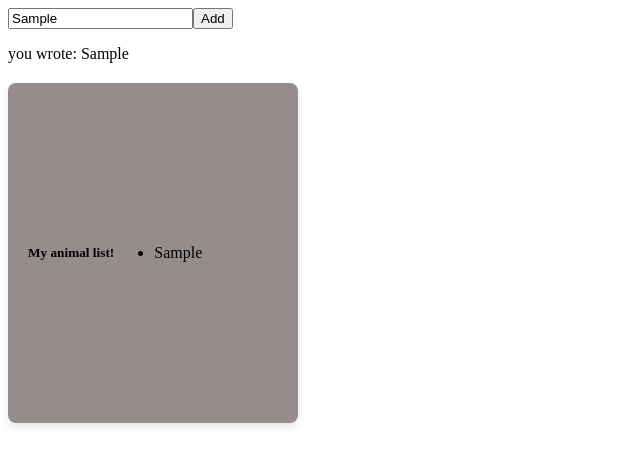
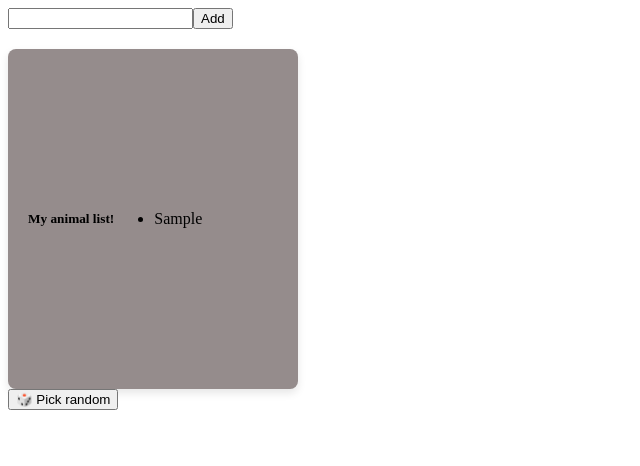
Before and after one commit to Mahdi-0011/parent-children, a React (Vite) app: page / in a window 1280 px wide. Both pictures are taken after typing "Sample" into the empty fields and a click on the button "Add". Shown: the top 466 px of the page, without its empty margins (0-640 px from the left). Built offline with nearby package versions, Linux system fonts and the light colour scheme.

Commit message:
knapp och funktion för att slumpa ett djur från listan

```diff
--- a/src/componetns/Animallist/animlalist.tsx
+++ b/src/componetns/Animallist/animlalist.tsx
@@ -1,43 +1,47 @@
 import { useState } from "react";
-import './animallist.scss'
-
-//["Lion", "Horse", "Dolfin"]//
-//<string[]>//
-
+import "./animallist.scss";
 
 const AnimalList = () => {
+  const [inputvalue, setinputvalue] = useState("");
+  const [animallist, setanimallist] = useState<string[]>([]);
+  const [randomAnimal, setRandomAnimal] = useState<string | null>(null);
 
-  const[inputvalue, setinputvalue] = useState("");
-  const[animallist, setanimallist] = useState<string[]>([]);
+  const handleInputChange = (e: React.ChangeEvent<HTMLInputElement>) => {
+    setinputvalue(e.target.value);
+  };
 
-  const HandelInputChange = (e:React.ChangeEvent<HTMLInputElement>) => {
-    setinputvalue(e.target.value);
+  const addAnimal = () => {
+    if (inputvalue.trim() !== "") {
+      setanimallist([...animallist, inputvalue]);
+      setinputvalue(""); // Töm inputfältet efter att ha lagt till
     }
-  const AddAnimal = () => {
-    setanimallist([...animallist, inputvalue]);
+  };
+
+  const pickRandomAnimal = () => {
+    if (animallist.length > 0) {
+      const randomIndex = Math.floor(Math.random() * animallist.length);
+      setRandomAnimal(animallist[randomIndex]);
     }
-  /*const DeletAnimal = () => {
-    alert("deleted");
-  }
-  const EditAnimal = () => {
-    alert("edited");
-  }
-    <button onClick={DeletAnimal}>Delete</button>
-    <button onClick={EditAnimal}>Edit</button>*/
+  };
 
-  return <>
+  return (
+    <>
       <div>
-  <input type="text" onChange={HandelInputChange} value={inputvalue}/>
-  <button onClick={AddAnimal} >Add</button>
-  <p>you wrote: {inputvalue}</p>
+        <input type="text" onChange={handleInputChange} value={inputvalue} />
+        <button onClick={addAnimal}>Add</button>
       </div>
       <div className="animalList">
         <h5 className="h5">My animal list!</h5>
         <ul>
-        {animallist.map((a) => (<li key={a}>{a}</li>))}
+          {animallist.map((a, index) => (
+            <li key={index}>{a}</li>
+          ))}
         </ul>
       </div>
+      <button onClick={pickRandomAnimal}>🎲 Pick random</button>
+      {randomAnimal && <p>Random animal: {randomAnimal} 🎉</p>}
     </>
+  );
 };
 
 export default AnimalList;
```
Lines whose indentation alone changed are shown as unchanged.
